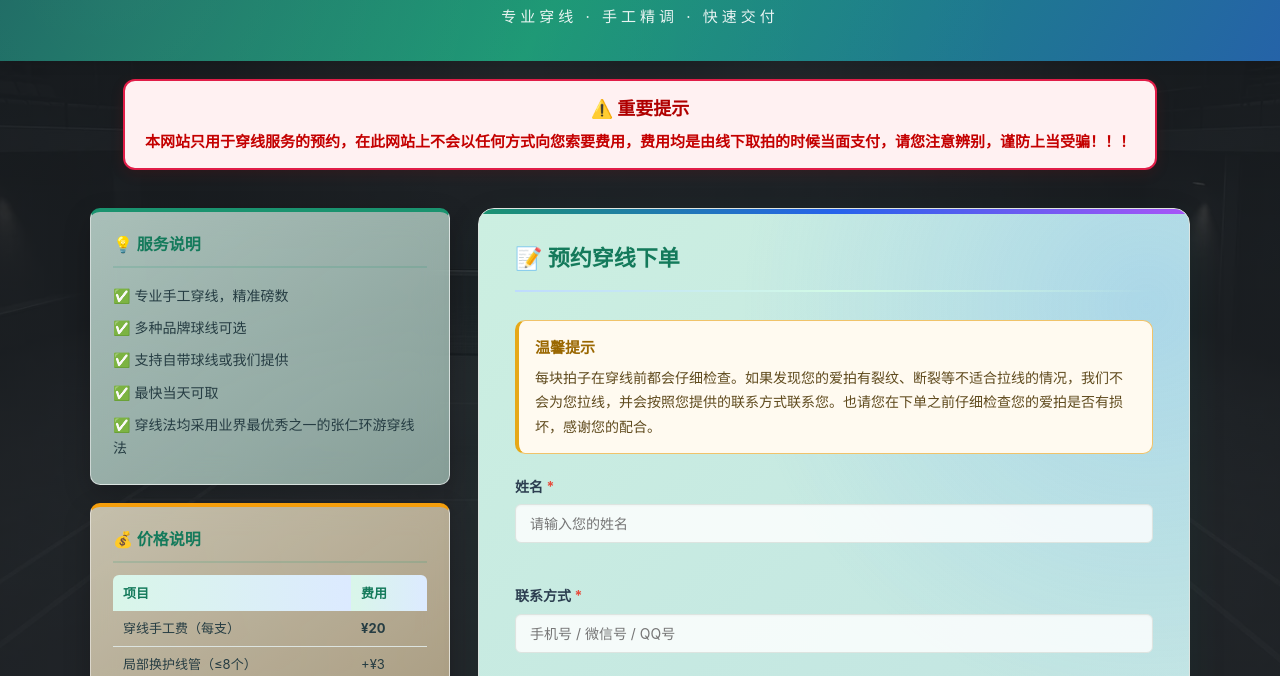
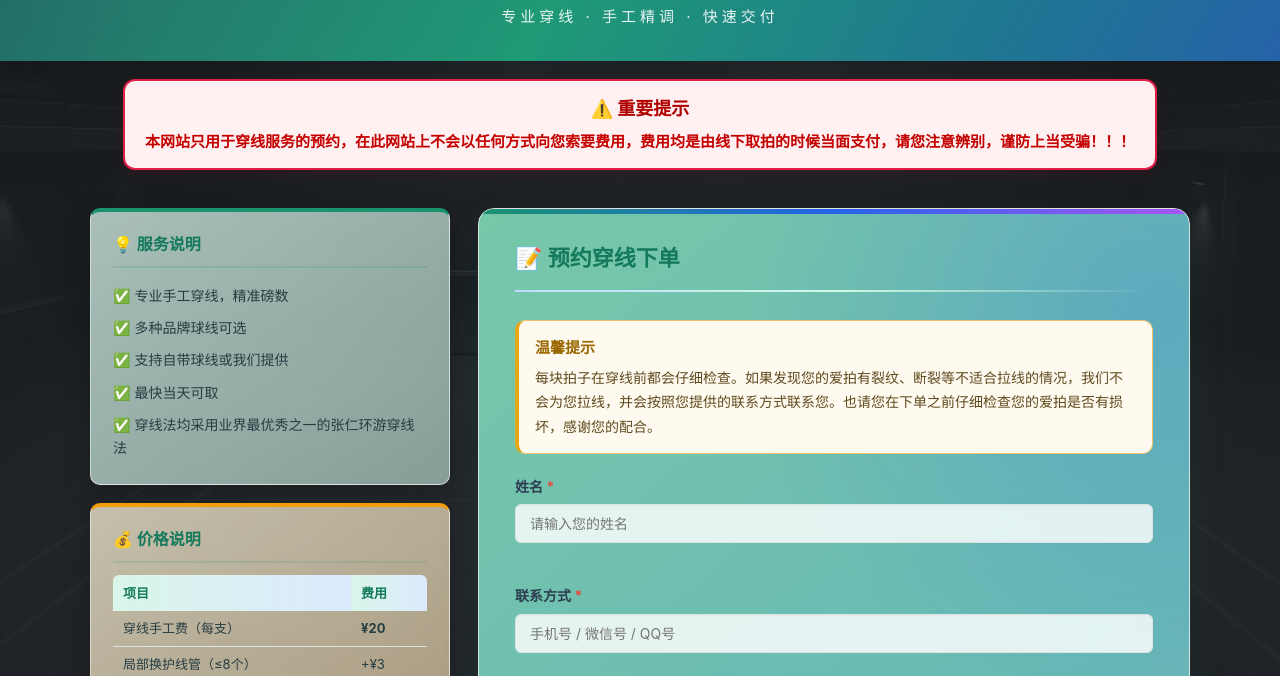
Before and after one commit to rui96828/badminton-stringing-service, a website: page index.html in a window 1280 px wide. Shown: the part 112-788 px from the top of the page. Drawn offline with Linux system fonts and the light colour scheme.

Commit message:
Darken booking card gradient

```diff
--- a/style.css
+++ b/style.css
@@ -307,9 +307,9 @@ body::before {
     position: relative;
     overflow: hidden;
     background:
-        radial-gradient(circle at 94% 7%, rgba(96, 165, 250, 0.26), transparent 28%),
-        radial-gradient(circle at 5% 94%, rgba(16, 185, 129, 0.25), transparent 30%),
-        linear-gradient(140deg, #ccefe1 0%, #c3e6e2 48%, #c9def2 100%);
+        radial-gradient(circle at 94% 7%, rgba(37, 99, 235, 0.22), transparent 28%),
+        radial-gradient(circle at 5% 94%, rgba(5, 150, 105, 0.24), transparent 30%),
+        linear-gradient(140deg, #77c8a9 0%, #68b9b5 48%, #729fc9 100%);
     border-radius: var(--radius-lg);
     padding: 32px 36px;
     box-shadow: 0 14px 38px rgba(20, 91, 75, 0.12);
```
